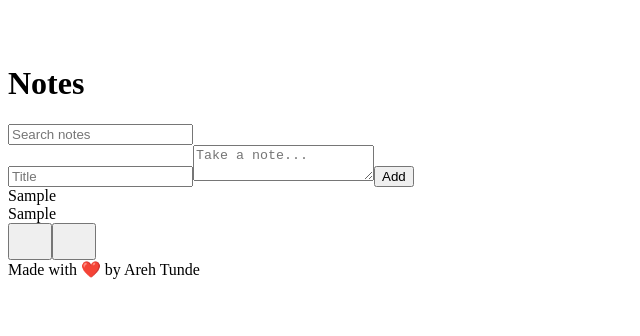
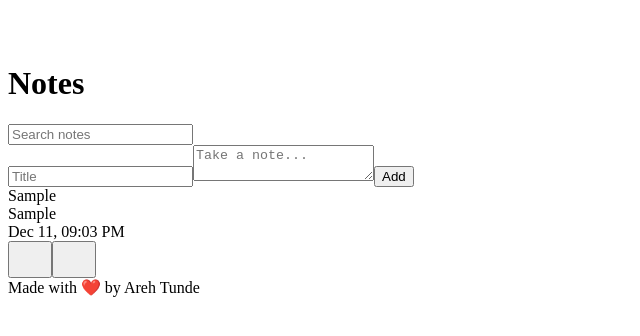
Before and after one commit to arehtunde/notes, a React (Create React App) app: page / in a window 1280 px wide. Both pictures are taken after typing "Sample", "Sample" into the empty fields and a click on the button "Add". Shown: the top 336 px of the page, without its empty margins (0-640 px from the left). Built offline with nearby package versions, Linux system fonts and the light colour scheme.

Commit message:
resumed working on project

```diff
--- a/src/App.js
+++ b/src/App.js
@@ -9,15 +9,27 @@ const App = () => {
   const [text, setText] = useState({
     input: '', textarea: '',
   });
+
   const noteList = localStorage.getItem('noteKey')
     ? JSON.parse(localStorage.getItem('noteKey'))
     : [];
   const [noteArray, setNoteArray] = useState(noteList);
 
+  const currentDate = new Date();
+  const options = {
+    month: 'short',
+    day: 'numeric',
+    hour: '2-digit',
+    minute: '2-digit',
+  }
+  const showDate = new Intl.DateTimeFormat(undefined, options).format(currentDate);
+
+  const [date, setDate] = useState('');
+
   useEffect(() => {
     const noteList = JSON.stringify(noteArray);
     localStorage.setItem('noteKey', noteList);
-  }, [noteArray])
+  }, [noteArray]);
 
   const handleChange = event => {
     const value = event.target.value;
@@ -35,13 +47,16 @@ const App = () => {
       return alert('Empty Note')
     };
 
+    console.log(date)
+
     const noteObject = {
       title: text.input,
       content: text.textarea,
+      date: date,
       id: noteArray.length + 1,
     };
 
-    setNoteArray([...noteArray, noteObject]);
+    setNoteArray([noteObject, ...noteArray]);
     setText({
       input: '', textarea: '',
     });
@@ -60,6 +75,7 @@ const App = () => {
         return {
           id: note.id,
           title: event.target.input.value,
+          date: setDate(showDate),
           content: event.target.textarea.value,
         }
       } else {
@@ -106,6 +122,7 @@ const App = () => {
               <EditNote
                 note={note}
                 edit={edit}
+                date={showDate}
                 submitEdit={submitEdit}
                 onEdit={() => setEdit(note.id)}
                 onDelete={() => deleteNote(note.id)}
--- a/src/components/editNote.js
+++ b/src/components/editNote.js
@@ -1,4 +1,4 @@
-const EditNote = ({note, edit, submitEdit, onEdit, onDelete}) => {
+const EditNote = ({note, edit, date, submitEdit, onEdit, onDelete}) => {
   if (note.id !== edit) {
     return (
       <>
@@ -7,7 +7,7 @@ const EditNote = ({note, edit, submitEdit, onEdit, onDelete}) => {
           <div className='free'>{note.content}</div>
         </div>
 
-        <div></div>
+        <div>{date}</div>
 
         <div className='flex mt-auto'>
           <button className='mr-auto focus:outline-none transform hover:scale-110' onClick={onEdit}>
```
Also changed, not shown: 1 other file (tests, documents, lock files or other folders).
